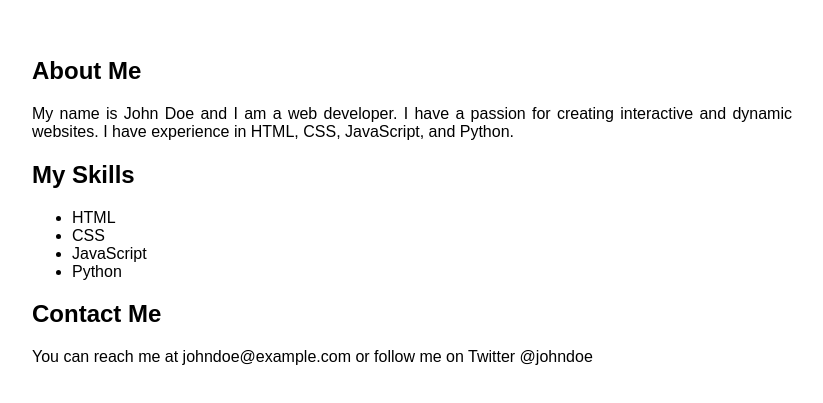
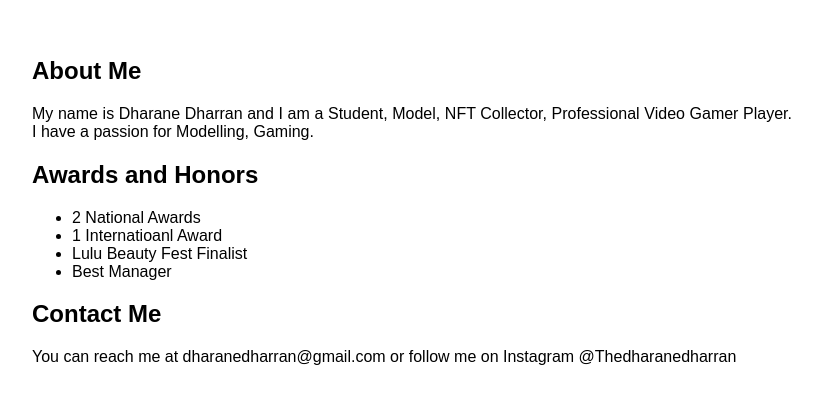
Before and after one commit to Thedharanedharran/Website, a plain HTML site: page index.html in a window 1280 px wide. Shown: the part 129-532 px from the top of the page, without its empty margins (228-1051 px from the left). Drawn offline with Linux system fonts and the light colour scheme.

Commit message:
Update index.html

```diff
--- a/index.html
+++ b/index.html
@@ -28,16 +28,16 @@
         </div>
         <div class="content">
             <h2>About Me</h2>
-            <p>My name is John Doe and I am a web developer. I have a passion for creating interactive and dynamic websites. I have experience in HTML, CSS, JavaScript, and Python.</p>
-            <h2>My Skills</h2>
+            <p>My name is Dharane Dharran and I am a Student, Model, NFT Collector, Professional Video Gamer Player. I have a passion for Modelling, Gaming.</p>
+            <h2>Awards and Honors</h2>
             <ul>
-                <li>HTML</li>
-                <li>CSS</li>
-                <li>JavaScript</li>
-                <li>Python</li>
+                <li>2 National Awards</li>
+                <li>1 Internatioanl Award</li>
+                <li>Lulu Beauty Fest Finalist</li>
+                <li>Best Manager</li>
             </ul>
             <h2>Contact Me</h2>
-            <p>You can reach me at johndoe@example.com or follow me on Twitter @johndoe</p>
+            <p>You can reach me at dharanedharran@gmail.com or follow me on Instagram @Thedharanedharran</p>
         </div>
     </div>
 </body>
```
